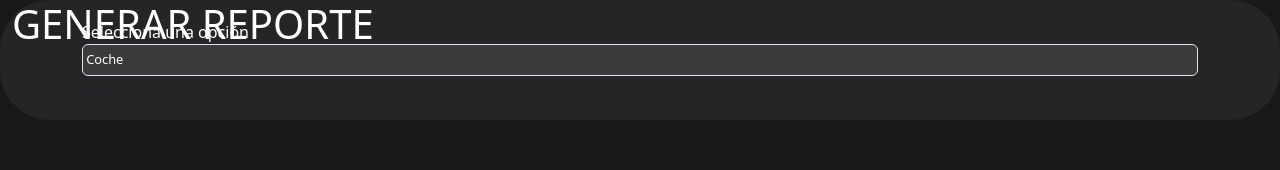
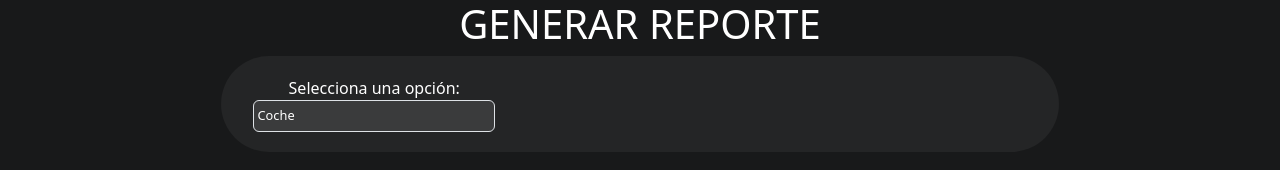
Before and after one commit to albbeltran/HackathonQRO-2023, a website built with webpack: page public/index.html in a window 1280 px wide. Built offline with nearby package versions, Linux system fonts and the light colour scheme; some packages are replaced by stand-ins of ours; no server answers.

Commit message:
minor fixes

```diff
--- a/public/index.html
+++ b/public/index.html
@@ -5,43 +5,45 @@
     <meta charset="UTF-8">
     <meta name="viewport" content="width=device-width, initial-scale=1.0">
     <title>Generar Reporte</title>
-    <link href="https://cdn.jsdelivr.net/npm/bootstrap@5.3.2/dist/css/bootstrap.min.css" rel="stylesheet"
-        integrity="sha384-T3c6CoIi6uLrA9TneNEoa7RxnatzjcDSCmG1MXxSR1GAsXEV/Dwwykc2MPK8M2HN" crossorigin="anonymous">
-    <link rel="stylesheet" href="styles/estilo.css">
+    <link href="https://cdn.jsdelivr.net/npm/bootstrap@5.3.2/dist/css/bootstrap.min.css" rel="stylesheet" integrity="sha384-T3c6CoIi6uLrA9TneNEoa7RxnatzjcDSCmG1MXxSR1GAsXEV/Dwwykc2MPK8M2HN" crossorigin="anonymous">
+    <link rel="stylesheet" href="../public/styles/estilo.css">
 </head>
 
 <body>
-    <header class="fixed-top">
-        <div class="container-fluid">
+    <header>
+        <div class="header container-fluid text-center">
             <div class="row">
-                <div class="col">
+                <div class="col-12 justify-content-center">
                     <h1>GENERAR REPORTE</h1>
                 </div>
             </div>
         </div>
     </header>
 
-    <!--Formulario-->
-    <form class="formulario" id="form-reporte">
+    <div class="contenedor container-fluid text-center">
+        <div class="d-flex justify-content-center align-items-center">
+            <div class="col-8">
+                <!-- Formulario -->
+                <form class="formulario">
                     <div class="container">
                         <div class="row form-group">
-                <div class="col-12">
-                    <label for="FormControlSelect">Selecciona una opción</label>
+                            <div class="col-4">
+                                <label class="titulo" for="FormControlSelect">Selecciona una opción: </label>
                                 <select class="form-control" id="FormControlSelect" onchange="showDiv('hidden-div', this)">
                                     <option value="coche">Coche</option>
                                     <option value="persona">Persona</option>
                                 </select>
-                    <small id="skinHelp" class="form-text text-muted">Hola</small>
                             </div>
 
-                <!--Coche-->
+                            <!-- Coche -->
 
-                <!--Persona-->
+                            <!-- Persona -->
                             <div id="hidden-div">
                                 <label>Descripción General</label>
-                    <div class="form-group">
-                        <textarea name="" id="textarea" class="cuadro col-12"></textarea>
+                                <div class="descripcion form-group">
+                                    <textarea name="" id="descripcionPersona" class="cuadro col-12"></textarea>
                                 </div>
+                                <div class="row">
                                     <div class="col-6">
                                         <label for="FormControlSelect">Color de Piel</label>
                                         <select class="form-control">
@@ -49,7 +51,6 @@
                                             <option value="0">Blanco</option>
                                             <option value="1">Negro</option>
                                         </select>
-                        <small id="skinHelp" class="form-text text-muted">Hola</small>
                                     </div>
                                     <div class="col-6">
                                         <label>Color de Playera</label>
@@ -66,8 +67,10 @@
                                             <option value="8">Negro</option>
                                             <option value="9">Gris</option>
                                         </select>
-                        <small id="skinHelp" class="form-text text-muted">Hola</small>
                                     </div>
+                                </div>
+                                <br>
+                                <div class="row">
                                     <div class="col-6">
                                         <label>Largo de Manga</label>
                                         <select class="form-control">
@@ -76,7 +79,6 @@
                                             <option value="1">Corto</option>
                                             <option value="2">Largo</option>
                                         </select>
-                        <small id="skinHelp" class="form-text text-muted">Hola</small>
                                     </div>
                                     <div class="col-6">
                                         <label>Color de Pantalón</label>
@@ -93,8 +95,10 @@
                                             <option value="8">Negro</option>
                                             <option value="9">Gris</option>
                                         </select>
-                        <small id="skinHelp" class="form-text text-muted">Hola</small>
                                     </div>
+                                </div>
+                                <br>
+                                <div class="row">
                                     <div class="col-6">
                                         <label>Largo de Pantalón</label>
                                         <select class="form-control">
@@ -102,24 +106,20 @@
                                             <option value="0">Corto</option>
                                             <option value="1">Largo</option>
                                         </select>
-                        <small id="skinHelp" class="form-text text-muted">Hola</small>
                                     </div>
-                    <button type="submit" class="btn btn-primary">Enviar</button>
+                                </div>
+                                <br>
+                                <button type="submit" class="btn btn-secondary">Enviar</button>
                             </div>
                         </div>
                     </div>
                 </form>
+            </div>
+        </div>
+    </div>
 
-    <script src="https://cdn.jsdelivr.net/npm/bootstrap@5.3.2/dist/js/bootstrap.bundle.min.js"
-        integrity="sha384-C6RzsynM9kWDrMNeT87bh95OGNyZPhcTNXj1NW7RuBCsyN/o0jlpcV8Qyq46cDfL"
-        crossorigin="anonymous"></script>
-    <script src="main-bundled.js"></script>
-
-    <script>
-        function showDiv(divId, element) {
-            document.getElementById(divId).style.display = element.value == 'coche' ? 'none' : 'block';
-        }
-    </script>
+    <script src="https://cdn.jsdelivr.net/npm/bootstrap@5.3.2/dist/js/bootstrap.bundle.min.js" integrity="sha384-C6RzsynM9kWDrMNeT87bh95OGNyZPhcTNXj1NW7RuBCsyN/o0jlpcV8Qyq46cDfL" crossorigin="anonymous"></script>
+    <script src="../scripts/script.js"></script>
 </body>
 
 </html>
--- a/public/styles/estilo.css
+++ b/public/styles/estilo.css
@@ -51,5 +51,5 @@ body {
 }
 
 #hidden-div {
-    display: none;
+	display: none;
 }
```
Lines whose indentation alone changed are shown as unchanged.
